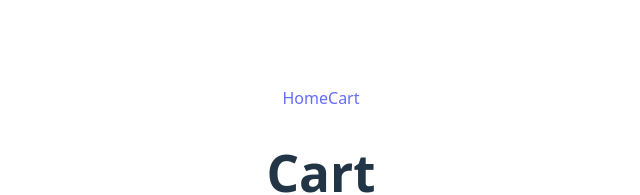
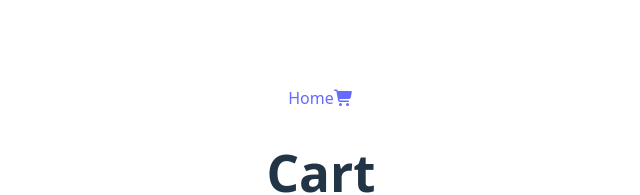
Before and after one commit to sana2990/ShoppyGlobe, a React (Vite) app in the folder shoppyglobe/: page /cart in a window 1280 px wide. Shown: the part 216-411 px from the top of the page, without its empty margins (319-959 px from the left). Built offline with nearby package versions, Linux system fonts and the light colour scheme.

Commit message:
Cart items number functionality added

```diff
--- a/shoppyglobe/src/App.jsx
+++ b/shoppyglobe/src/App.jsx
@@ -21,7 +21,7 @@ function App() {
 
   return (
     <>
-      <Header />
+      <Header cartCount={cart.length}/>
         <Routes>
           <Route path="/" element={<ProductList />} />
 
--- a/shoppyglobe/src/components/Header.jsx
+++ b/shoppyglobe/src/components/Header.jsx
@@ -2,13 +2,29 @@ import { FontAwesomeIcon } from "@fortawesome/react-fontawesome";
 import { faCartShopping } from "@fortawesome/free-solid-svg-icons";
 import { Link } from "react-router-dom";
 
-function Header() {
+function Header({ cartCount }) {
     return(
         <div>
             <Link to="/">
             Home
             </Link>
-            <Link to="/cart">Cart</Link>
+            <Link to="/cart"><FontAwesomeIcon icon={faCartShopping} />
+                {cartCount > 0 && (
+                    <span
+                        style={{
+                            top: "-10px",
+                            right: "-10px",
+                            background: "blue",
+                            color: "white",
+                            borderRadius: "50%",
+                            padding: "2px 6px",
+                            fontSize: "12px"
+                        }}
+                    >
+                        {cartCount}
+                    </span>
+                )}
+            </Link>
         </div>
     )
 }
```
